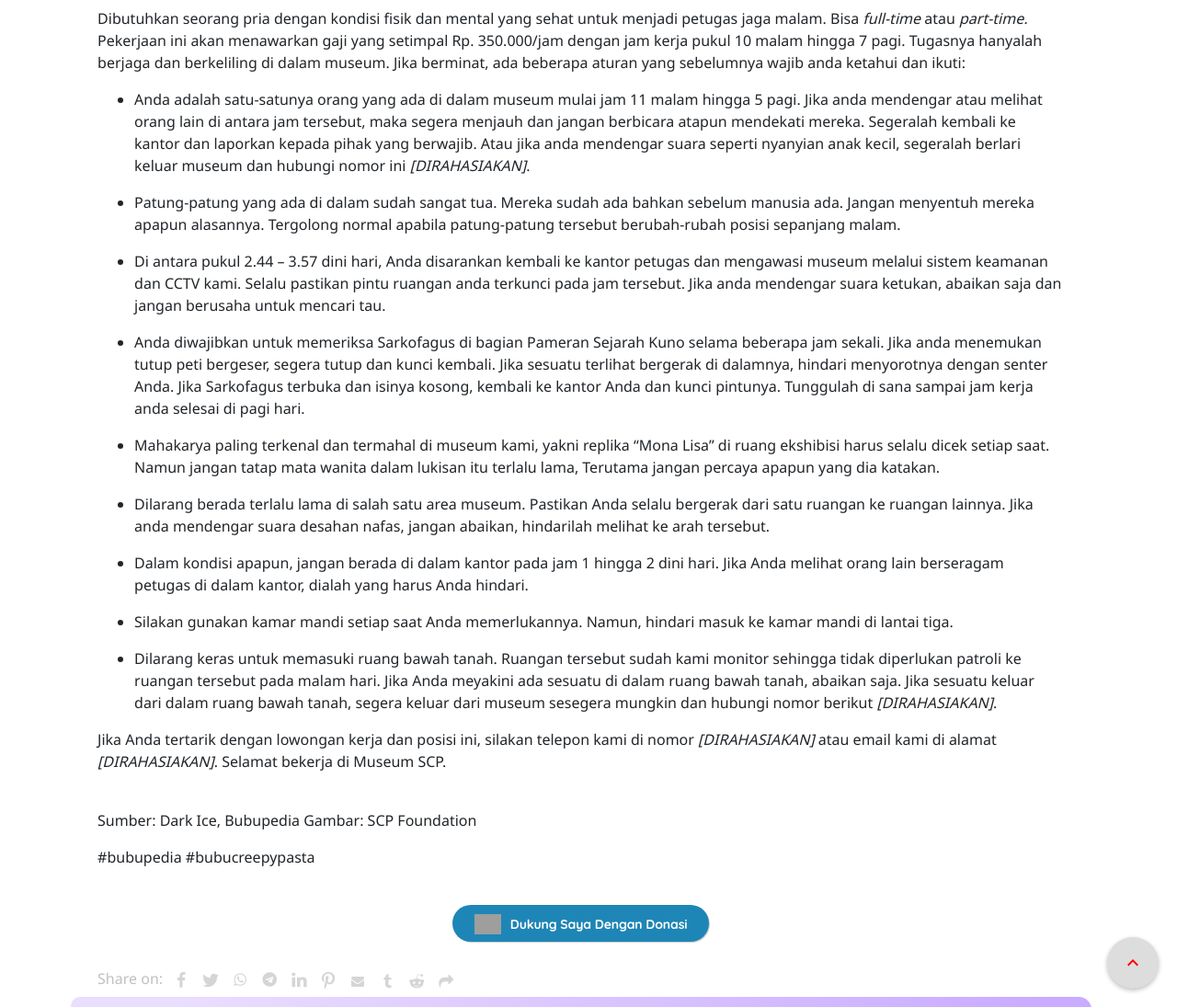
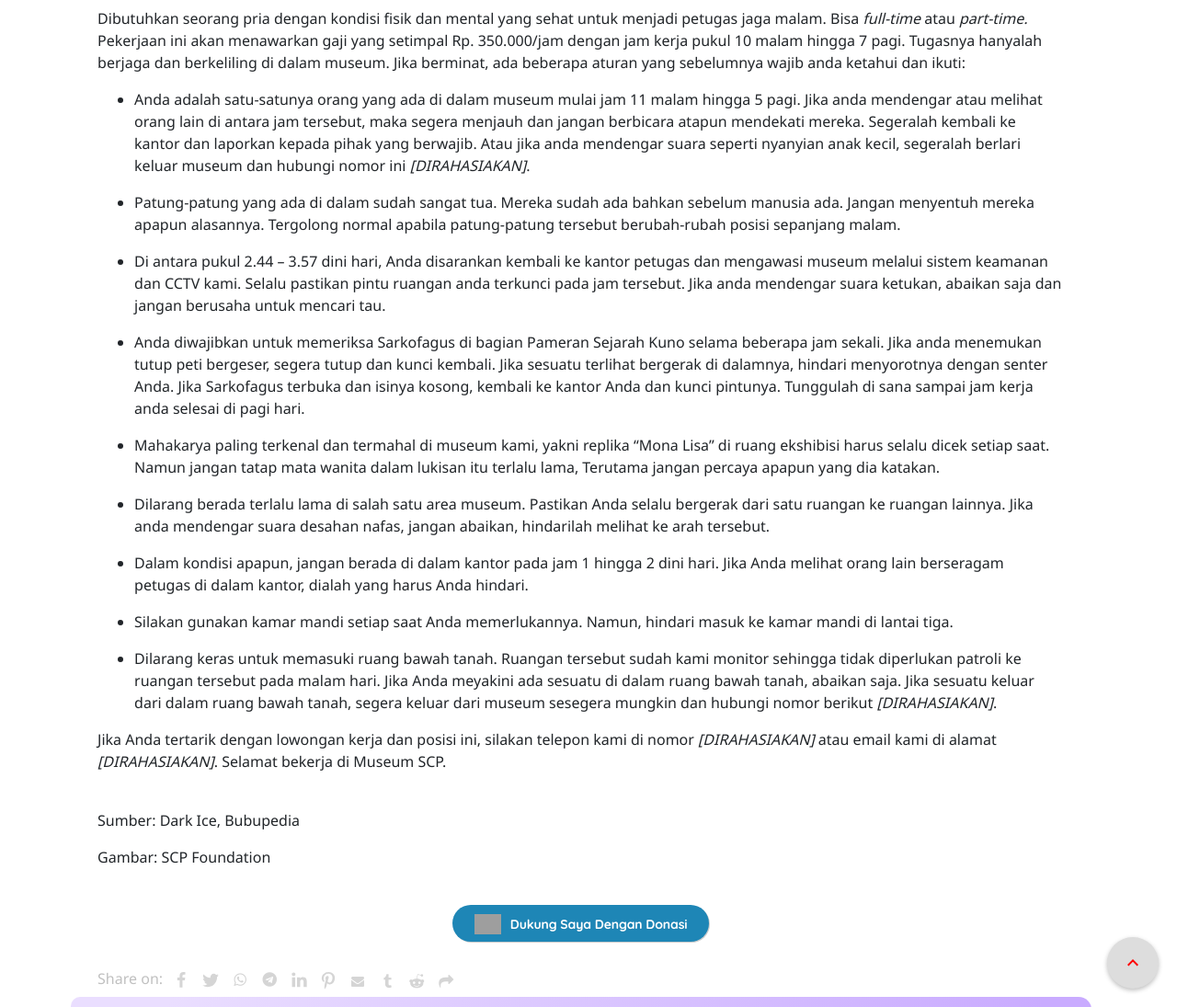
Before and after one commit to ajisetiawan716/ajisetiawan716.github.io, a Jekyll site: the page built from _posts/2024-05-10-creepypasta-lowongan-kerja-di-museum.md, in a window 1280 px wide and 1400 px high, scrolled down 851 px, cut to the strip 305-1400 px from the top of the window. Shown: the whole strip at 92% size. Built offline with Jekyll 4.4.1, drawn with Linux system fonts in a browser that asks for light colours; nearby versions of some CDN libraries; emoji names are drawn with the system emoji font; comment, search, counter and statistics services are not loaded; a style sheet for code colours, icons or effects is not loaded; some of the changed lines change nothing that is shown; some of the changed text lies outside the part shown; grey boxes are pictures that could not be loaded.

Commit message:
Add files via upload

```diff
--- a/_posts/2024-05-10-creepypasta-lowongan-kerja-di-museum.md
+++ b/_posts/2024-05-10-creepypasta-lowongan-kerja-di-museum.md
@@ -6,7 +6,7 @@
 #excerpt: ''
 external-image: 'https://scp-wiki.wdfiles.com/local--files/scp-7557/haida.jpg'
 image-alt: SCP Museum
-caption: Image form [SCP Foundation](https://scp-wiki.wikidot.com/scp-7557)
+image-caption: Image form [SCP Foundation](https://scp-wiki.wikidot.com/scp-7557)
 #description:
 #permalink:
 title: 'Creepypasta: Lowongan Kerja di Museum'
@@ -40,6 +40,5 @@
 
 <br>
 Sumber: Dark Ice, Bubupedia
+
 Gambar: SCP Foundation
-
-#bubupedia #bubucreepypasta
```
